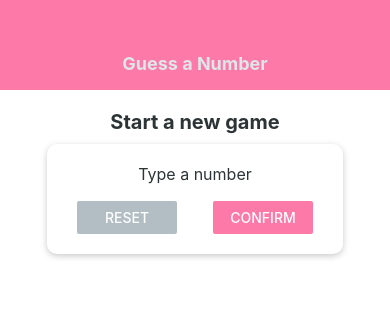
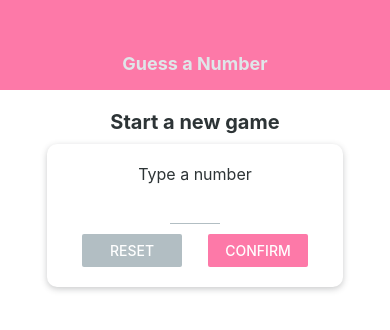
Before and after one commit to max-jellycat/nostradanum, a React Native app: screen / in a window 390 px wide. Shown: the top 330 px of the page. Built offline with nearby package versions, Linux system fonts and the light colour scheme.

Commit message:
Custom Input component && guess value handling

```diff
--- /dev/null
+++ b/components/Input.js
@@ -0,0 +1,28 @@
+import React from 'react';
+import { TextInput, StyleSheet } from 'react-native';
+import PropTypes from 'prop-types';
+
+import { Colors, Sizes } from '../constants';
+
+const Input = ({ style, ...props }) => (
+  <TextInput {...props} style={{ ...styles.input, ...style }} />
+);
+
+const styles = StyleSheet.create({
+  input: {
+    height: Sizes.huge,
+    borderBottomColor: Colors.gray,
+    borderBottomWidth: 1,
+    marginVertical: Sizes.medium,
+  },
+});
+
+Input.propTypes = {
+  style: PropTypes.oneOfType([PropTypes.object, PropTypes.array]),
+};
+
+Input.defaultProps = {
+  style: {},
+};
+
+export default Input;
--- a/components/Text.js
+++ b/components/Text.js
@@ -5,9 +5,10 @@ import { Text as RNText } from 'react-native';
 import { Colors, FontSizes } from '../constants';
 
 const Text = ({
-  color, size, isBold, children, style,
+  color, size, isBold, children, style, ...props
 }) => (
   <RNText
+    {...props}
     style={{
       ...style,
       color: Colors[color],
--- a/constants/index.js
+++ b/constants/index.js
@@ -8,6 +8,7 @@ export const Colors = {
 export const Sizes = {
   small: 5,
   medium: 10,
+  mediumLarge: 15,
   large: 20,
   huge: 30,
 };
--- a/screens/StartGameScreen.js
+++ b/screens/StartGameScreen.js
@@ -1,18 +1,37 @@
-import React from 'react';
+import React, { useState } from 'react';
 import {
-  StyleSheet, View, TextInput, Button,
+  StyleSheet, View, Button, TouchableWithoutFeedback, Keyboard,
 } from 'react-native';
 
 import Card from '../components/Card';
 import Text from '../components/Text';
-import { Colors, Sizes } from '../constants';
+import Input from '../components/Input';
+import { Colors, Sizes, FontSizes } from '../constants';
 
-const StartGameScreen = () => (
+const StartGameScreen = () => {
+  const [value, setValue] = useState('');
+
+  const numberInputHandler = (text) => {
+    // Remove all none number characters
+    setValue(text.replace(/[^0-9]/g, ''));
+  };
+
+  return (
+    <TouchableWithoutFeedback onPress={() => { Keyboard.dismiss(); }}>
       <View style={styles.screen}>
         <Text size="large" isBold style={styles.title}>Start a new game</Text>
         <Card style={styles.inputContainer}>
           <Text>Type a number</Text>
-      <TextInput />
+          <Input
+            style={styles.input}
+            blurOnSubmit
+            caretHidden
+            autoCorrect={false}
+            keyboardType="numeric"
+            maxLength={2}
+            value={value}
+            onChangeText={numberInputHandler}
+          />
           <View style={styles.inputButtons}>
             <View style={styles.button}>
               <Button title="Reset" color={Colors.gray} onPress={() => {}} />
@@ -23,7 +42,9 @@ const StartGameScreen = () => (
           </View>
         </Card>
       </View>
+    </TouchableWithoutFeedback>
   );
+};
 
 const styles = StyleSheet.create({
   screen: {
@@ -43,7 +64,12 @@ const styles = StyleSheet.create({
     flexDirection: 'row',
     width: '100%',
     justifyContent: 'space-between',
-    paddingHorizontal: Sizes.medium,
+    paddingHorizontal: Sizes.mediumLarge,
+  },
+  input: {
+    width: 50,
+    textAlign: 'center',
+    fontSize: FontSizes.large,
   },
   button: {
     width: 100,
```
Also changed, not shown: .eslintrc.js. Lines whose indentation alone changed are shown as unchanged.
